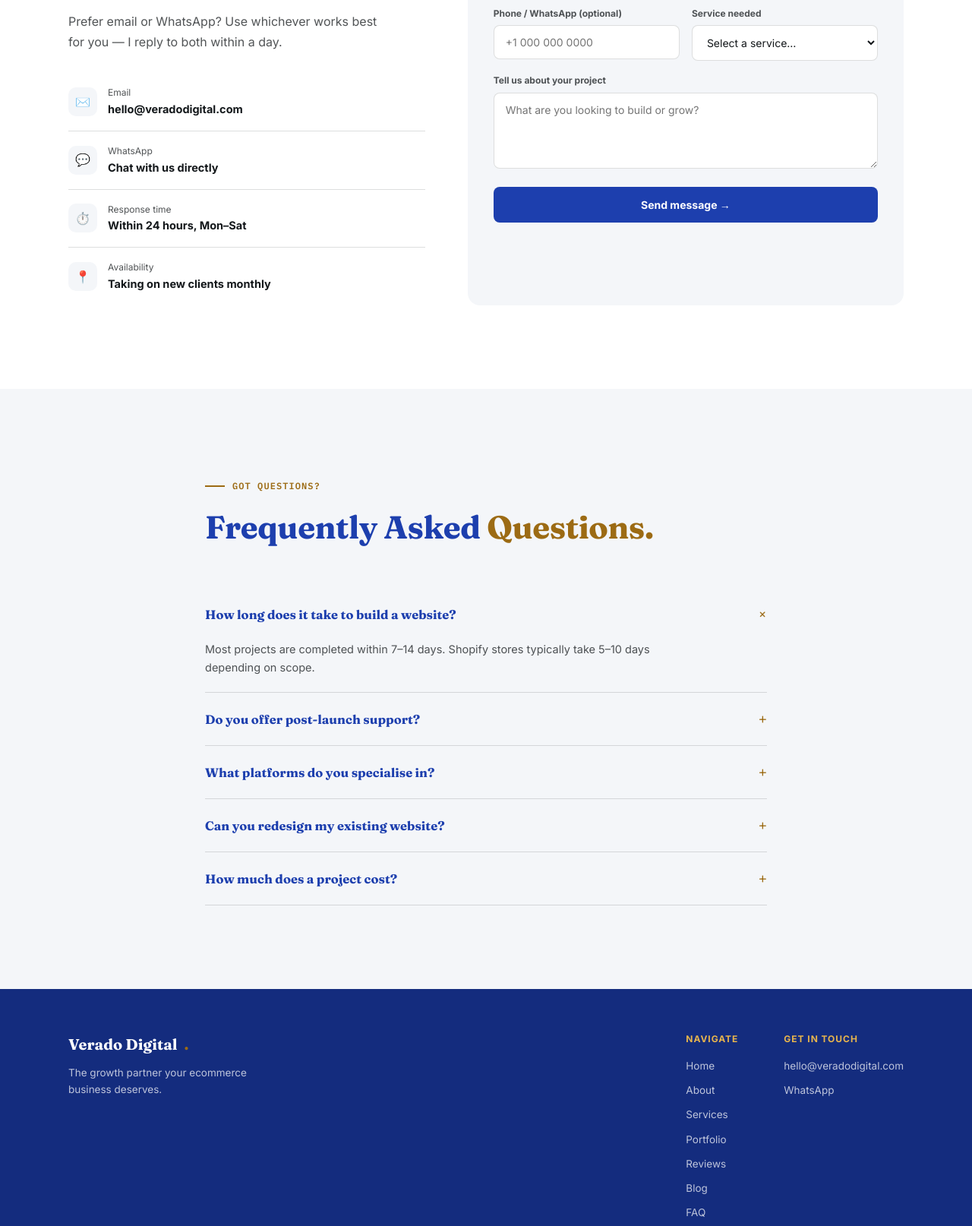
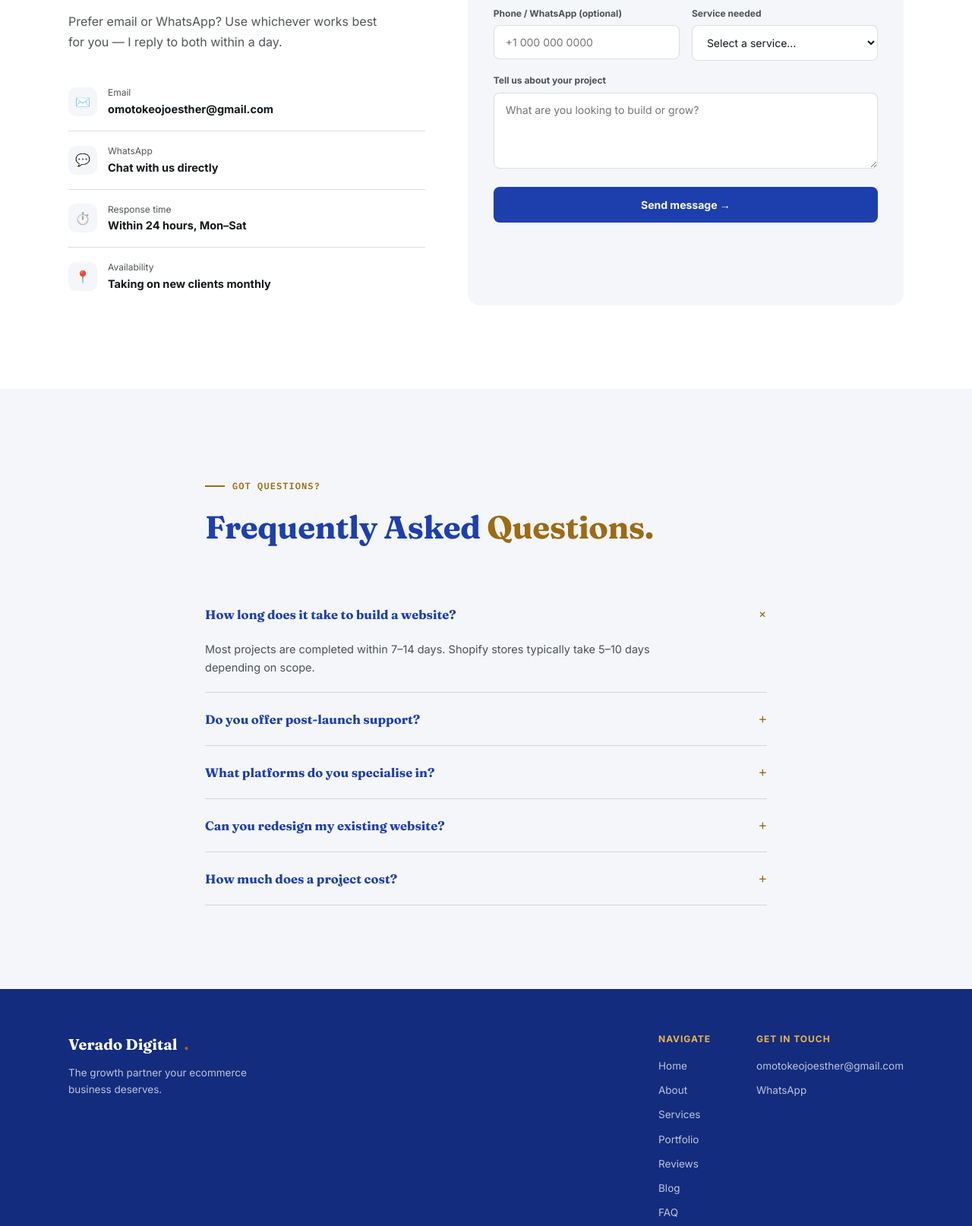
Before and after one commit to verado-digital/verado-digital.github.io, a plain HTML site: page contact.html in a window 1280 px wide. Shown: the part 700-2314 px from the top of the page at 76% size. Drawn offline with Linux system fonts and the light colour scheme.

Commit message:
Update contact.html

```diff
--- a/contact.html
+++ b/contact.html
@@ -46,7 +46,7 @@
         <p>Prefer email or WhatsApp? Use whichever works best for you — I reply to both within a day.</p>
         <div class="contact-line">
           <div class="ic">✉️</div>
-          <div><div class="label">Email</div><div class="val">hello@veradodigital.com</div></div>
+          <div><div class="label">Email</div><div class="val">omotokeojoesther@gmail.com</div></div>
         </div>
         <div class="contact-line">
           <div class="ic">💬</div>
@@ -127,7 +127,7 @@
         </div>
         <div class="footer-col">
           <h5>Get in touch</h5>
-          <a href="mailto:hello@veradodigital.com">hello@veradodigital.com</a>
+          <a href="mailto:omotokeojoesther@gmail.com">omotokeojoesther@gmail.com</a>
           <a href="contact.html">WhatsApp</a>
         </div>
       </div>
```
